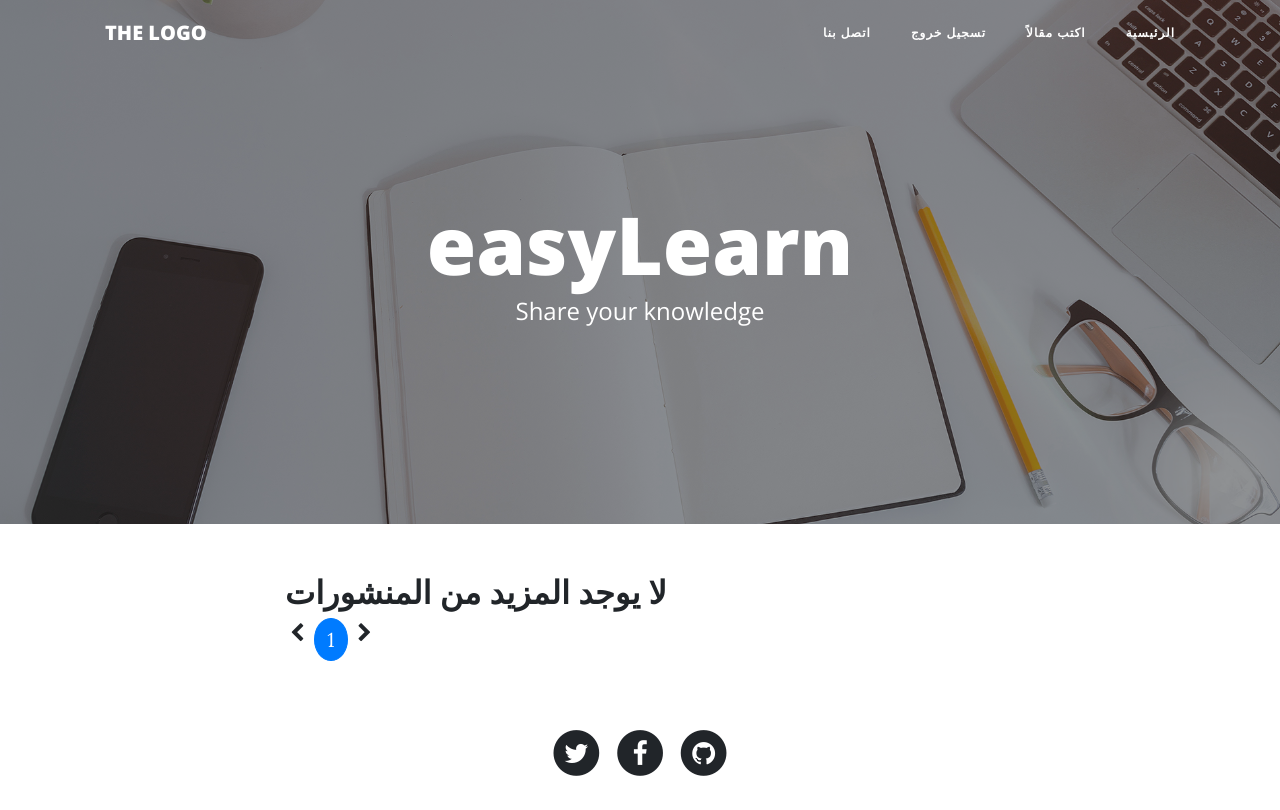
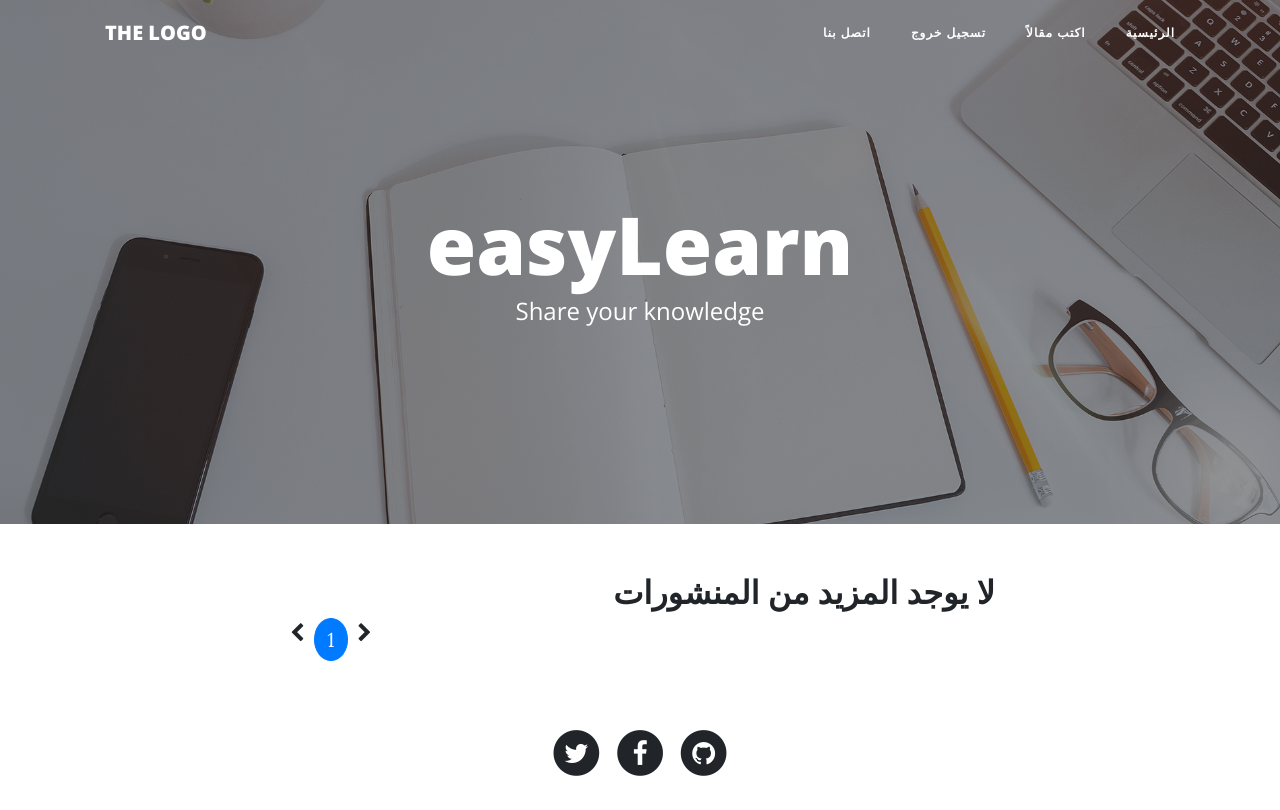
Before and after one commit to yazanKabbany/easyLearn, a Django app: page /blog/ in a window 1280 px wide. Shown: the top 810 px of the page. Run offline with Django 3.2, Linux system fonts and the light colour scheme; the visitor is signed in with stand-in values (Sample User, id 1); data that the repository does not hold is empty; parts of the project's set-up code (start-up, migrations or seed data) failed here and were passed over; some libraries are stand-ins or nearby versions.

Commit message:
improved presentation

```diff
--- a/easylearn/blog/templates/blog/post_feed.html
+++ b/easylearn/blog/templates/blog/post_feed.html
@@ -22,7 +22,7 @@
                     </p>
                 </div>
             {% empty %}
-                <h2>لا يوجد المزيد من المنشورات</h2>
+                <h2 class="arabic-text">لا يوجد المزيد من المنشورات</h2>
             {% endfor %}
 
             <!-- Pager -->
```
